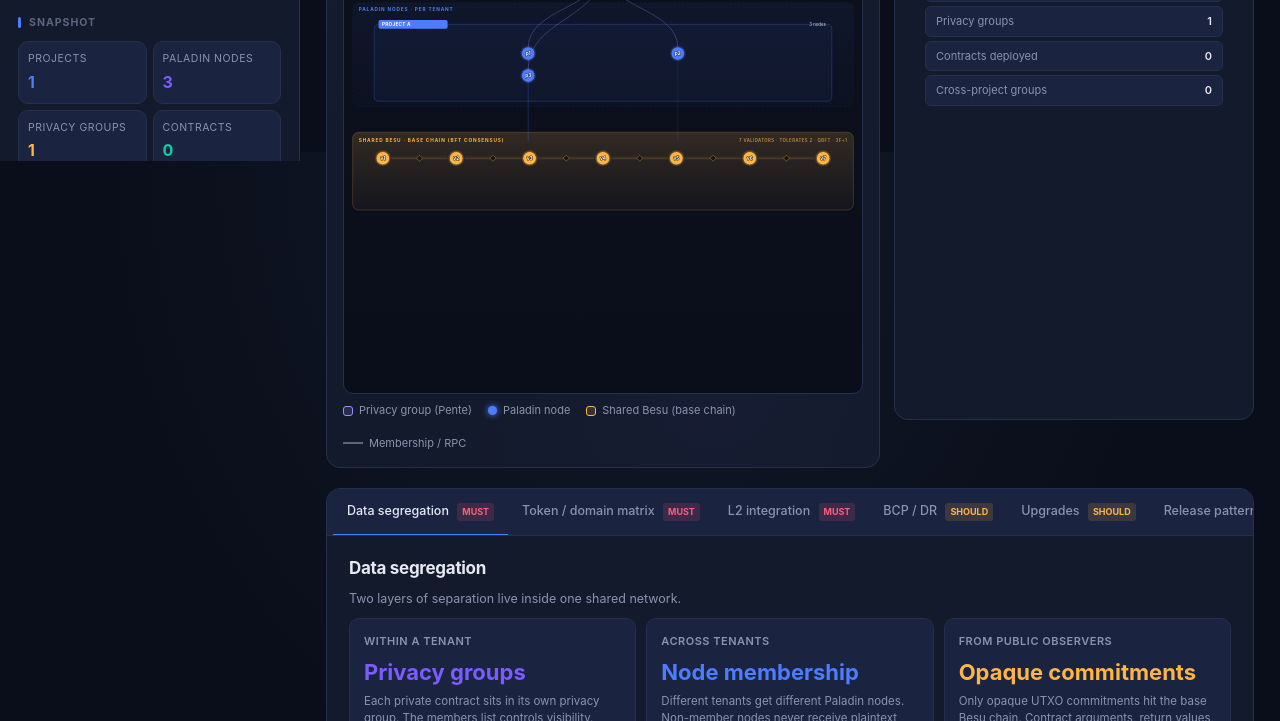
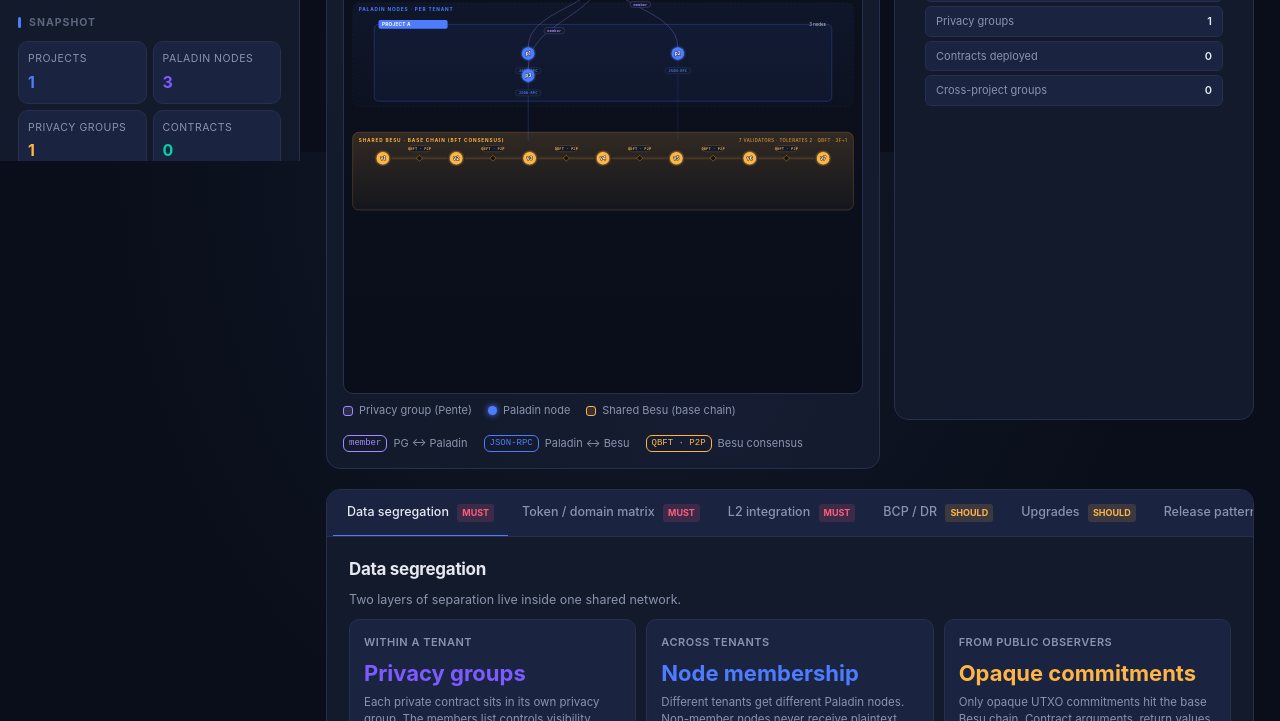
Before and after one commit to parth5805/paladin-privacy-research, a plain HTML site: page interactive-demo/index.html in a window 1280 px wide. Shown: the part 648-1369 px from the top of the page. Drawn offline with Linux system fonts and the light colour scheme.

Commit message:
Label every connection line with its protocol; default 3 nodes
Requested tweaks:
- New projects should default to 3 Paladin nodes (was 2), matching the
  initial Project A state.
- Each connection in the diagram should be self-documenting — show
  which protocol / relationship it represents.

Defaults
- addProject: paladinNodes 2 -> 3, identities array updated in kind,
  toast copy updated.

Connection labels (small monospace pill on each line)
- Paladin -> Besu curve: "JSON-RPC" label near the Paladin end of
  each curve (the actual RPC Paladin uses to submit UTXO commits and
  read chain state).
- Besu chain rails (between adjacent validators): "QBFT · P2P" label
  above the diamond block marker on every segment.
- Privacy group -> member Paladin node: "member" label along the curve,
  staggered per member index so sibling lines from the same PG card
  don't overlap.

Legend expanded to reference the three protocol labels.

All labels use a dark pill background (surface colour + coloured
1px stroke) with the line's own colour for the text, so they read
cleanly at any zoom.

```diff
--- a/interactive-demo/index.html
+++ b/interactive-demo/index.html
@@ -953,7 +953,9 @@
             <span class="legend-item"><span class="legend-square" style="background:rgba(164,139,255,0.15); border: 1px solid var(--pg-c);"></span> Privacy group (Pente)</span>
             <span class="legend-item"><span class="legend-dot" style="background:var(--paladin-c);color:var(--paladin-c);"></span> Paladin node</span>
             <span class="legend-item"><span class="legend-square" style="background:rgba(255,181,69,0.15); border: 1px solid var(--besu-c);"></span> Shared Besu (base chain)</span>
-            <span class="legend-item"><span style="width:20px;height:2px;background:var(--text-dim);display:inline-block;"></span> Membership / RPC</span>
+            <span class="legend-item"><span style="padding:1px 5px;border:1px solid var(--pg-c);border-radius:6px;font-family:ui-monospace,monospace;font-size:9px;color:var(--pg-c);">member</span> PG ↔ Paladin</span>
+            <span class="legend-item"><span style="padding:1px 5px;border:1px solid var(--paladin-c);border-radius:6px;font-family:ui-monospace,monospace;font-size:9px;color:var(--paladin-c);">JSON-RPC</span> Paladin ↔ Besu</span>
+            <span class="legend-item"><span style="padding:1px 5px;border:1px solid var(--besu-c);border-radius:6px;font-family:ui-monospace,monospace;font-size:9px;color:var(--besu-c);">QBFT · P2P</span> Besu consensus</span>
           </div>
         </div>
 
@@ -1700,36 +1702,53 @@ function renderNetwork() {
     `);
   });
 
-  // Draw Paladin -> Besu connection lines (each Paladin node down to the Besu band midpoint)
-  const besuBandCY = besuNodes.length > 0 ? besuNodes[0].y : LAYER.besu.yTop + 80;
+  // Draw Paladin -> Besu connection lines. Each carries a "JSON-RPC" label
+  // near its start so the diagram is self-documenting.
   paladinNodes.forEach(pn => {
-    // Bezier down to the vertical center of the Besu band, offset x = pn.x
     const yTarget = LAYER.besu.yTop + 20;
     parts.push(`
       <path d="M${pn.x},${pn.y + 14} C${pn.x},${(pn.y + yTarget) / 2 + 20} ${pn.x},${(pn.y + yTarget) / 2 - 20} ${pn.x},${yTarget}"
             fill="none" stroke="${pn.color}" stroke-opacity="0.28" stroke-width="1.2"/>
+      <g transform="translate(${pn.x} ${pn.y + 40})" pointer-events="none">
+        <rect x="-30" y="-7" width="60" height="14" rx="7" fill="#131a2b" stroke="${pn.color}" stroke-opacity="0.45" stroke-width="0.8"/>
+        <text x="0" y="3" font-size="8.5" text-anchor="middle" fill="${pn.color}" opacity="0.9" font-family="ui-monospace, SFMono-Regular, Menlo, monospace" font-weight="600" letter-spacing="0.3">JSON-RPC</text>
+      </g>
     `);
   });
 
-  // Draw PG cards -> member nodes lines
+  // Draw PG cards -> member nodes lines, labelled "member" so the
+  // relationship (semantic, not wire) is self-evident.
   pgCards.forEach(card => {
     const g = card.group;
-    g.members.forEach(mem => {
+    const membersToLabel = g.members.length;
+    g.members.forEach((mem, mi) => {
       const p = findProject(mem.projectId);
       if (!p) return;
       const pn = paladinNodes.find(x => x.projectId === mem.projectId && x.idx === mem.nodeIndex);
       if (!pn) return;
       const isCross = isCrossProjectGroup(g);
       const color = isCross ? '#00d4a7' : '#a48bff';
-      // curve from card bottom-center to node top
       const startX = card.cx;
       const startY = card.y + card.h;
       const endX = pn.x;
       const endY = pn.y - 14;
       const midY = (startY + endY) / 2;
+      // Curve
       parts.push(`
         <path d="M${startX},${startY} C${startX},${midY} ${endX},${midY} ${endX},${endY}"
               fill="none" stroke="${color}" stroke-opacity="0.5" stroke-width="1.3"/>
+      `);
+      // Protocol/relationship label — position along the curve, staggered so
+      // multiple sibling lines don't stack labels on top of each other.
+      const labelT = 0.35 + (mi / Math.max(1, membersToLabel - 1)) * 0.3; // 0.35..0.65
+      // Approximate a cubic bezier midpoint by linear interp of the two control-hull endpoints.
+      const bx = startX + (endX - startX) * labelT;
+      const by = startY + (endY - startY) * labelT - 8; // lift slightly above the line
+      parts.push(`
+        <g transform="translate(${bx} ${by})" pointer-events="none">
+          <rect x="-24" y="-7" width="48" height="14" rx="7" fill="#131a2b" stroke="${color}" stroke-opacity="0.55" stroke-width="0.8"/>
+          <text x="0" y="3" font-size="8.5" text-anchor="middle" fill="${color}" opacity="0.95" font-family="ui-monospace, SFMono-Regular, Menlo, monospace" font-weight="600" letter-spacing="0.3">member</text>
+        </g>
       `);
     });
   });
@@ -1830,8 +1849,8 @@ function renderNetwork() {
     `);
   });
 
-  // Draw the Besu chain FIRST: connecting rails + block indicators between
-  // adjacent validators so it visibly reads as a blockchain, not a floating row.
+  // Draw the Besu chain FIRST: connecting rails + block indicators + protocol
+  // label between adjacent validators.
   for (let i = 0; i < besuNodes.length - 1; i++) {
     const a = besuNodes[i], b = besuNodes[i + 1];
     const midX = (a.x + b.x) / 2;
@@ -1846,6 +1865,10 @@ function renderNetwork() {
       <g transform="translate(${midX} ${midY}) rotate(45)">
         <rect x="-5" y="-5" width="10" height="10" rx="1.5"
               fill="#1a1408" stroke="#ffb545" stroke-width="1.2" stroke-opacity="0.65"/>
+      </g>
+      <g transform="translate(${midX} ${midY - 22})" pointer-events="none">
+        <rect x="-24" y="-7" width="48" height="14" rx="7" fill="#131a2b" stroke="#ffb545" stroke-opacity="0.45" stroke-width="0.8"/>
+        <text x="0" y="3" font-size="8.5" text-anchor="middle" fill="#ffb545" opacity="0.9" font-family="ui-monospace, SFMono-Regular, Menlo, monospace" font-weight="600" letter-spacing="0.3">QBFT · P2P</text>
       </g>
     `);
   }
@@ -2327,14 +2350,14 @@ function addProject() {
     id: generateId('p'),
     name: `Project ${String.fromCharCode(64 + idx)}`,
     color: PROJECT_COLORS[(idx - 1) % PROJECT_COLORS.length],
-    paladinNodes: 2,
-    identities: [['user'], ['user']],
+    paladinNodes: 3,
+    identities: [['user'], ['user'], ['user']],
   };
   state.projects.push(p);
   state.selectedProjectId = p.id;
   state.selection = { kind: null };
   save(); renderAll();
-  toast(`Added ${p.name} with 2 Paladin nodes`);
+  toast(`Added ${p.name} with 3 Paladin nodes`);
 }
 
 /* Identity accessors */
```
